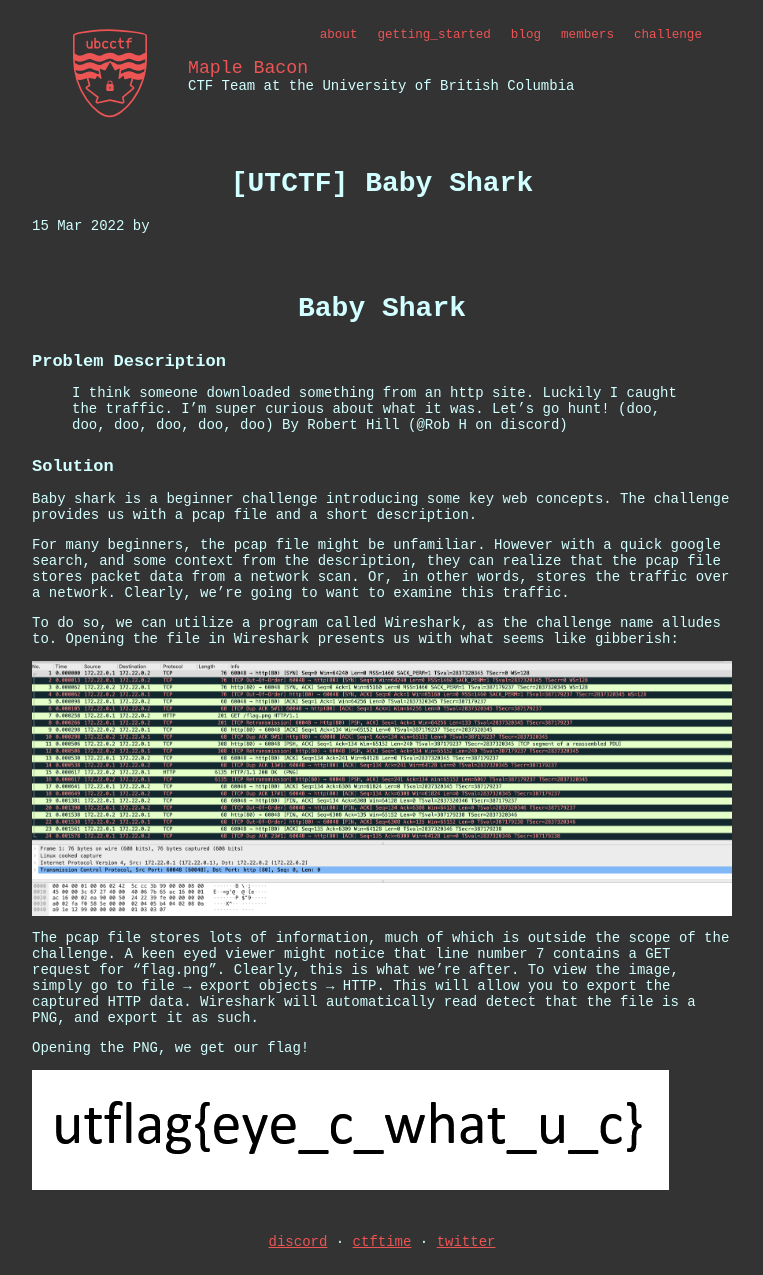
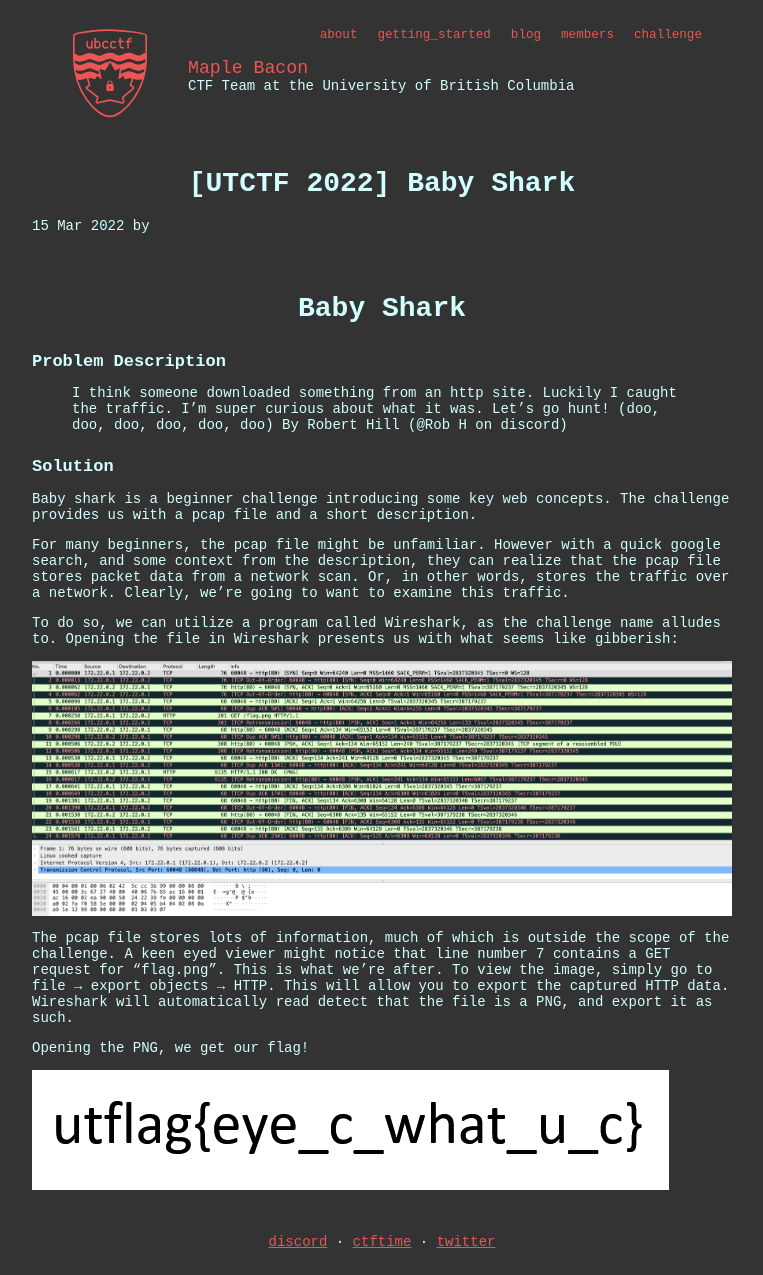
Before and after one commit to ubcctf/ubcctf.github.io, a Jekyll site: the page built from _posts/2022-03-15-utctf-Baby-Shark.md, in a window 1280 px wide. Shown: the whole page, without its empty margins (258-1021 px from the left). Built offline with Jekyll 4.4.1, drawn with Linux system fonts in a browser that asks for light colours; nearby versions of some CDN libraries; some web fonts are replaced.

Commit message:
Corrected some minor mistakes

```diff
--- a/_posts/2022-03-15-utctf-Baby-Shark.md
+++ b/_posts/2022-03-15-utctf-Baby-Shark.md
@@ -1,6 +1,6 @@
 ---
 layout: post
-title: "[UTCTF] Baby Shark"
+title: "[UTCTF 2022] Baby Shark"
 author: Dieter
 ---
 
@@ -19,7 +19,7 @@ To do so, we can utilize a program called Wireshark, as the challenge name allud
 
 ![wireshark-output.png](/assets/images/utctf2022/Baby-Shark/wireshark-output.png)
 
-The pcap file stores lots of information, much of which is outside the scope of the challenge. A keen eyed viewer might notice that line number 7 contains a GET request for “flag.png”. Clearly, this is what we’re after. To view the image, simply go to file → export objects → HTTP. This will allow you to export the captured HTTP data. Wireshark will automatically read detect that the file is a PNG, and export it as such.
+The pcap file stores lots of information, much of which is outside the scope of the challenge. A keen eyed viewer might notice that line number 7 contains a GET request for “flag.png”. This is what we’re after. To view the image, simply go to file → export objects → HTTP. This will allow you to export the captured HTTP data. Wireshark will automatically read detect that the file is a PNG, and export it as such.
 
 Opening the PNG, we get our flag!
 
```
Also changed, not shown: _posts/2022-03-15-utctf-AAAAAAAAAAAAAAAA.md (+1 -1 lines).
